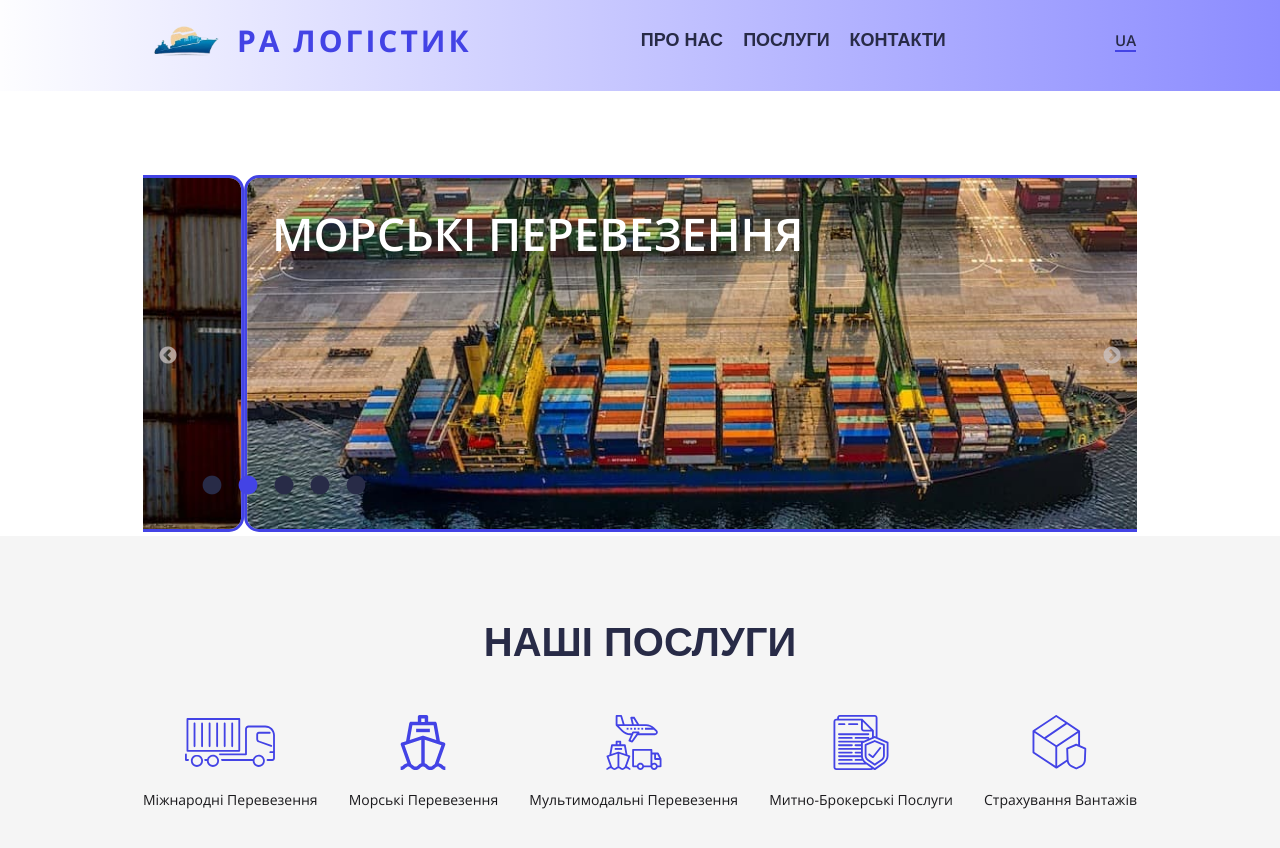
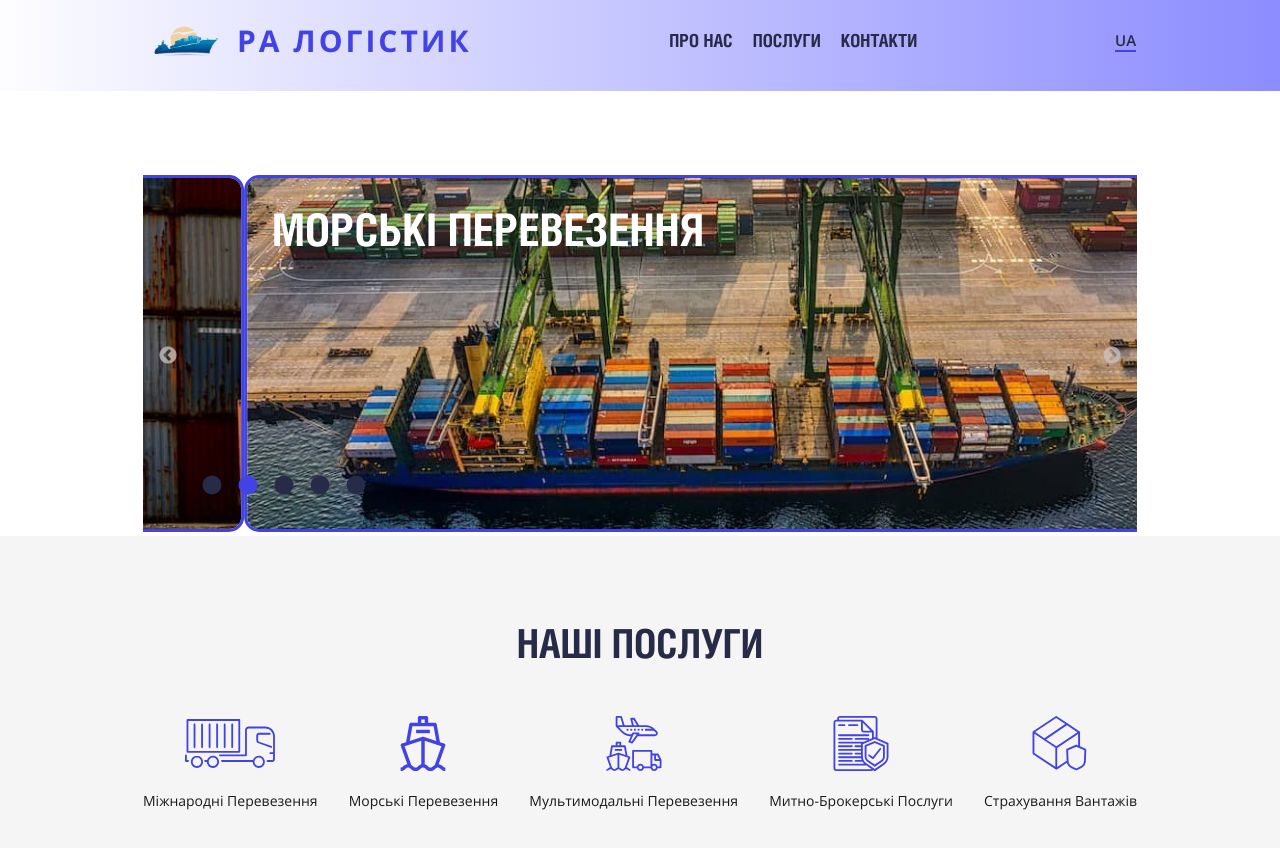
Before and after one commit to Oknehcvotil/ralogisticks, a React (Create React App) app: page /ua in a window 1280 px wide. Shown: the top 848 px of the page. Built offline with nearby package versions, Linux system fonts and the light colour scheme.

Commit message:
fonts
fixed fonts url`s

```diff
--- a/src/components/Navigation/Navigation.styled.jsx
+++ b/src/components/Navigation/Navigation.styled.jsx
@@ -4,7 +4,7 @@ export const NavigationList = styled.ul`
   display: flex;
   align-items: center;
   gap: 20px;
-  font-family: 'HeliosCond-Bold', sans-serif;
+  font-family: 'HeliosCond', sans-serif;
   font-weight: 700;
   text-transform: uppercase;
   font-size: 18px;
--- a/src/components/OurServicesSection/OurServicesSection.jsx
+++ b/src/components/OurServicesSection/OurServicesSection.jsx
@@ -46,7 +46,7 @@ const OurServicesSection = () => {
             margin: '0 auto 50px',
             textTransform: 'uppercase',
             textAlign: 'center',
-            fontFamily: '"HeliosCond-Bold", sans-serif',
+            fontFamily: '"HeliosCond", sans-serif',
             fontSize: '40px',
             color: 'var(--title-color)',
           }}
--- a/src/components/ServicesSlider/ServicesSlider.styled.jsx
+++ b/src/components/ServicesSlider/ServicesSlider.styled.jsx
@@ -94,6 +94,7 @@ export const ServiceName = styled(Link)`
   font-size: 20px;
   text-transform: uppercase;
   color: #ffff;
+  font-family: 'HeliosCond', sans-serif;
   transition: color 0.3s ease-in-out;
 
   &:hover,
--- a/src/components/SideNavList/SideNavList.styled.jsx
+++ b/src/components/SideNavList/SideNavList.styled.jsx
@@ -6,7 +6,7 @@ export const NavListCont = styled(motion.ul)`
   flex-direction: column;
   align-items: center;
   gap: 20px;
-  font-family: 'HeliosCond-Bold', sans-serif;
+  font-family: 'HeliosCond', sans-serif;
   font-weight: 700;
   text-transform: uppercase;
   font-size: 18px;
--- a/src/index.css
+++ b/src/index.css
@@ -8,44 +8,39 @@
   --secondary-background-color: #f4f4fd;
 }
 
-h2 {
-  text-transform: uppercase;
-  text-align: center;
-}
-
 @font-face {
   font-family: 'HeliosCond';
   font-style: normal;
   font-weight: 400;
-  src: url('assets/fonts/HeliosCond/HeliosCond.ttf');
+  src: url('./assets/fonts/HeliosCond/HeliosCond.ttf') format('truetype');
 }
 
 @font-face {
   font-family: 'HeliosCond';
   font-style: normal;
   font-weight: 700;
-  src: url('assets/fonts/HeliosCond/HeliosCond-Bold.ttf');
+  src: url('./assets/fonts/HeliosCond/HeliosCond-Bold.ttf') format('truetype');
 }
 
 @font-face {
   font-family: 'OpenSans';
   font-style: normal;
   font-weight: 400;
-  src: url('assets/fonts/OpenSans/OpenSans-Regular.ttf');
+  src: url('./assets/fonts/OpenSans/OpenSans-Regular.ttf') format('truetype');
 }
 
 @font-face {
   font-family: 'OpenSans';
   font-style: normal;
   font-weight: 600;
-  src: url('assets/fonts/OpenSans/OpenSans-SemiBold.ttf');
+  src: url('./assets/fonts/OpenSans/OpenSans-SemiBold.ttf') format('truetype');
 }
 
 @font-face {
   font-family: 'OpenSans';
   font-style: normal;
   font-weight: 700;
-  src: url('assets/fonts/OpenSans/OpenSans-Bold.ttf');
+  src: url('./assets/fonts/OpenSans/OpenSans-Bold.ttf') format('truetype');
 }
 
 html,
--- a/src/index.js
+++ b/src/index.js
@@ -9,7 +9,7 @@ import { store, persistor } from './redux/store';
 import i18n from './helpers/translator';
 import NavState from 'context/navState';
 
-import 'utils/fonts';
+import './utils/fonts';
 import './index.css';
 import 'slick-carousel/slick/slick.css';
 import 'slick-carousel/slick/slick-theme.css';
```
